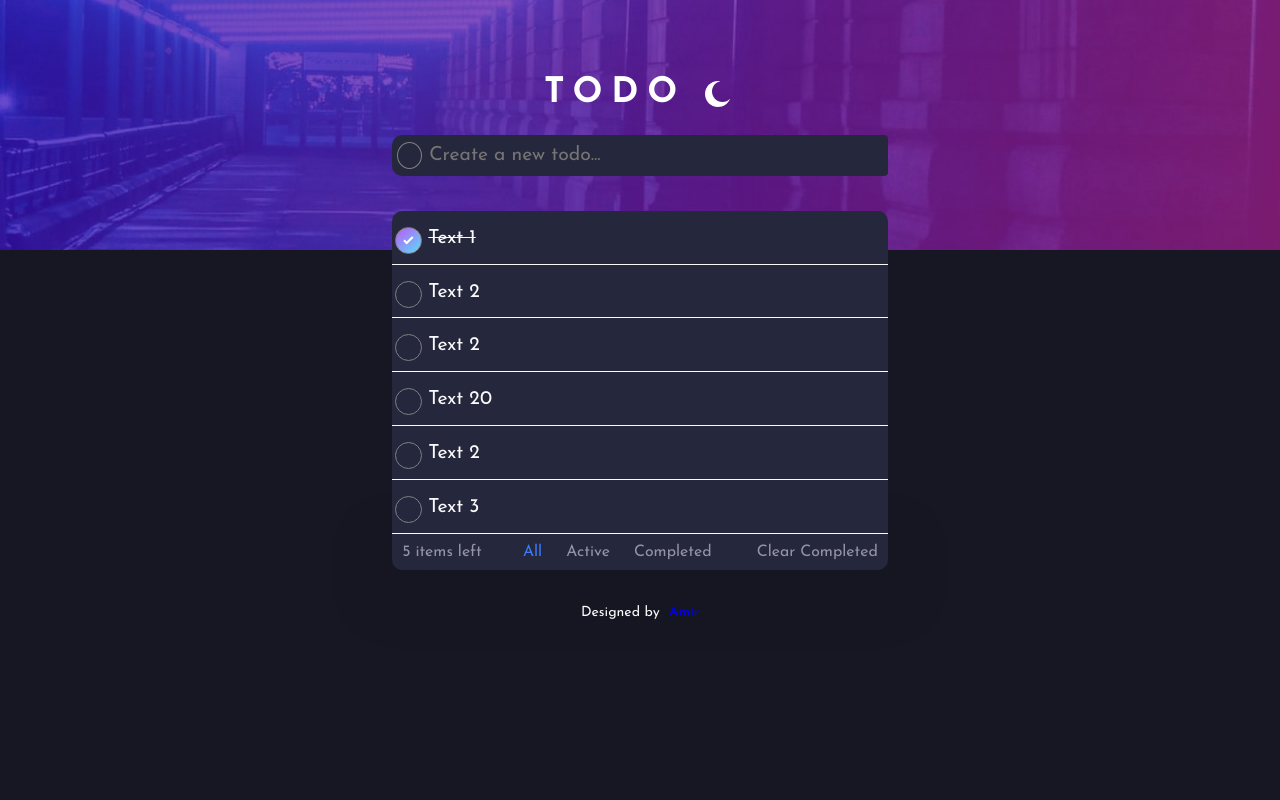
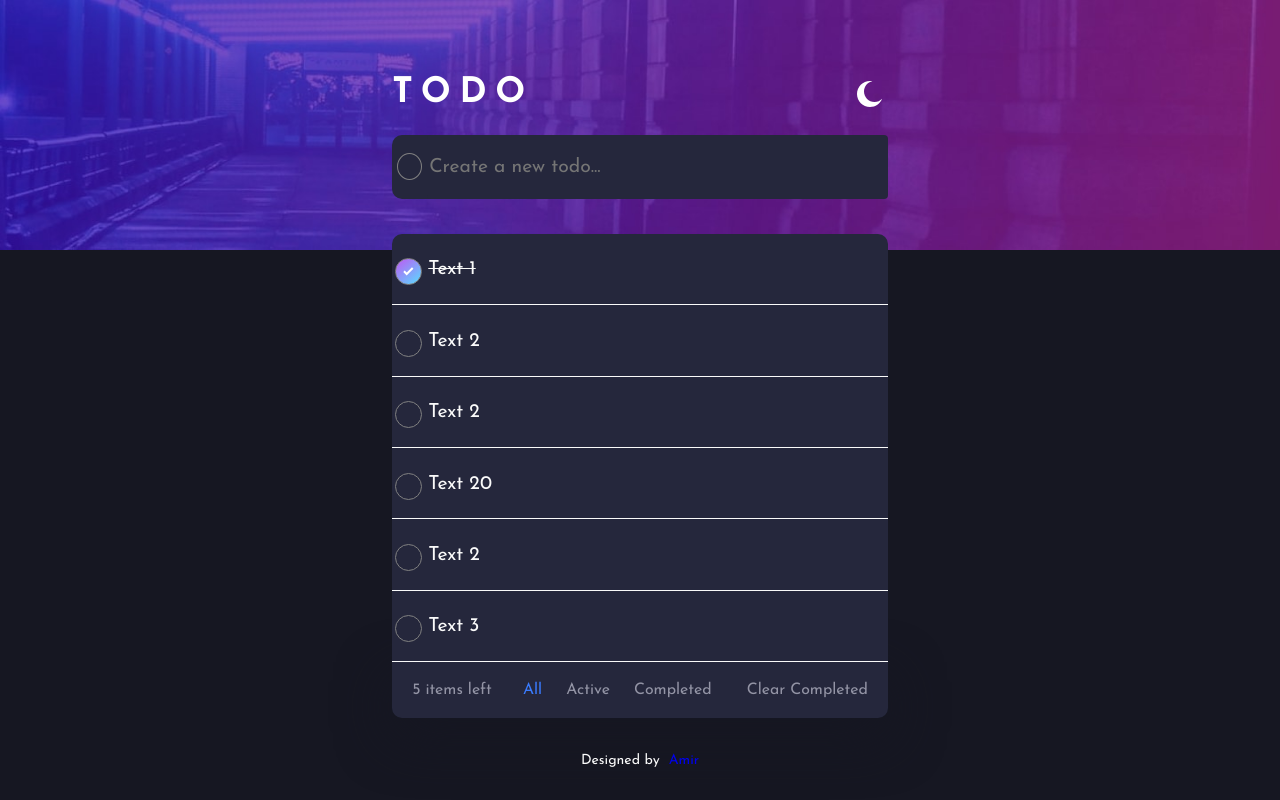
Before and after one commit to Amirmardan-prog/todo-app-main, a plain HTML site: page index.html in a window 1280 px wide. Drawn offline with Linux system fonts and the light colour scheme.

Commit message:
fix the spacing

```diff
--- a/css/styles.css
+++ b/css/styles.css
@@ -26,6 +26,8 @@ body {
   background: var(--bg-top-image);
   background-color: var(--main-bg);
   background-size: 100vw 250px ;
+  margin: 0 auto;
+  max-width: 38.73%;
 }
 
 .flex-row {
@@ -33,12 +35,10 @@ body {
   align-items: center;
 }
 
-header, body {
-  max-width: 38.73%;
-  margin: 0 auto;
-}
 
 header {
+  margin: 0 auto;
+  width: 100%;
   justify-content: space-between;
   padding: 3rem 0 0;
 }
@@ -73,7 +73,7 @@ header h1 {
 .add-new-item input {
   width: 100%;
   font-size: 1.1rem;
-  height: 2.2rem;
+  height: 3.5rem;
   border-radius: 4px;
   background-color: var(--todo-bg);
   border: 0;
@@ -99,7 +99,7 @@ ul {
 }
 
 ul li {
-  height: 3rem;
+  height: 4rem;
   width: 100%;
   background: var(--todo-bg);
   color: var(--font-color);
@@ -109,14 +109,12 @@ ul li {
 }
 
 li label {
-  /* outline: 1px green solid; */
   position: relative;
   width: 100%;
   cursor: pointer;
 }
 
 li .remove {
-  /* outline: 1px red solid; */
   position: absolute;
   right: 0;
   margin-right: 1%;
@@ -193,7 +191,7 @@ label:hover input[type="checkbox"]:checked + .checkmark .mask{
 /* ============ bottom ========= */
 .bottom-items {
   background-color: var(--todo-bg);
-  padding: 10px;
+  padding: 20px;
   border-radius: 0 0 10px 10px;
   justify-content: space-between;
   box-shadow: 0 1rem 3rem var(--todo-shadow);
```
